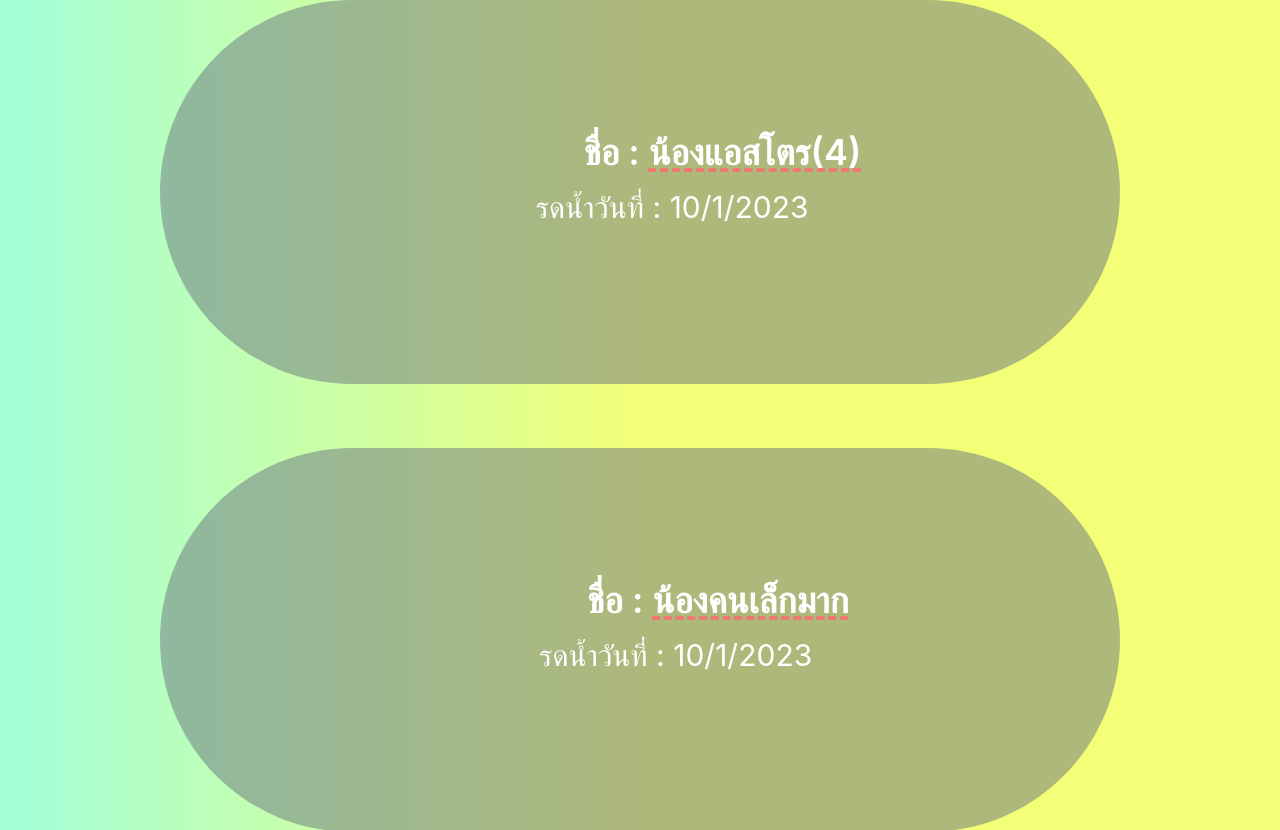
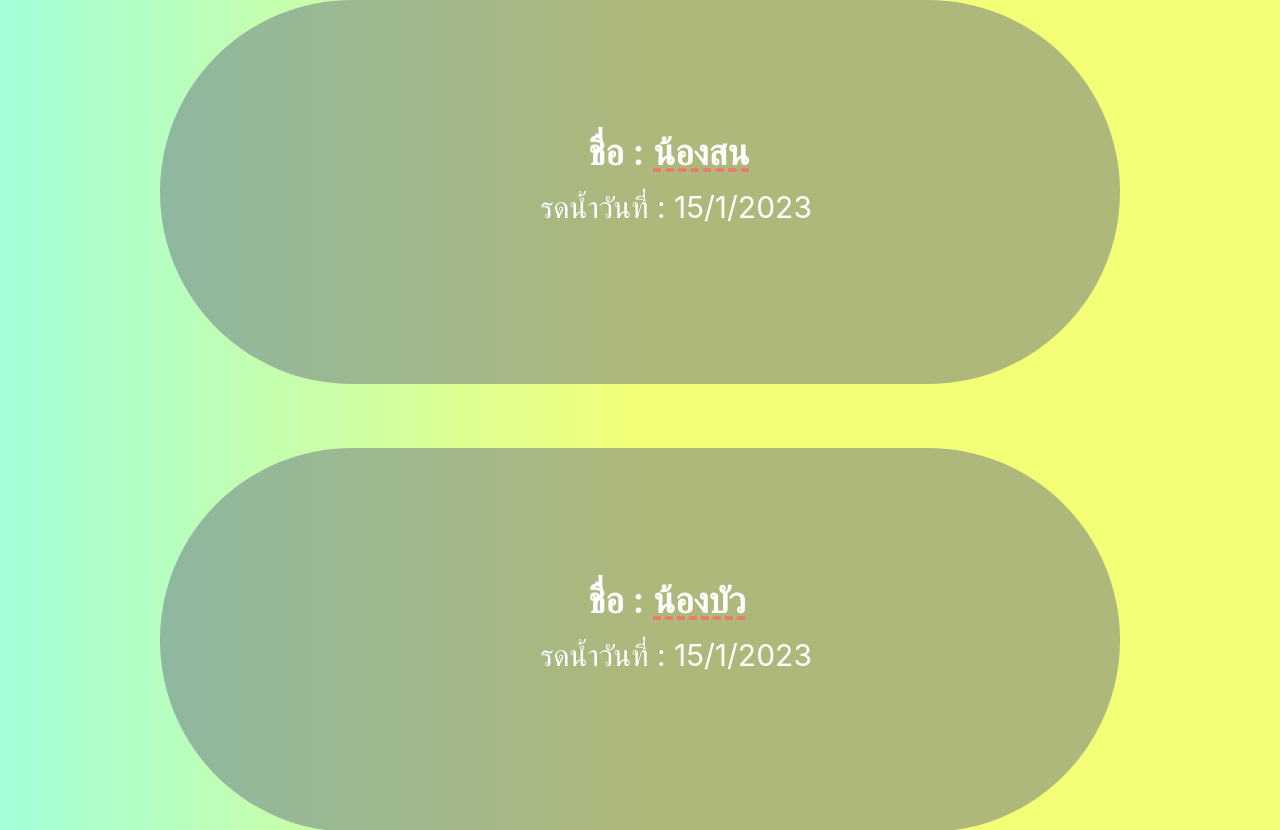
Before and after one commit to ChuBu0012/Watering_Cactus, a React (Create React App) app: page / in a window 1280 px wide. Shown: the part 1056-1886 px from the top of the page. Built offline with nearby package versions, Linux system fonts and the light colour scheme.

Commit message:
Update tree.js

```diff
--- a/src/tree.js
+++ b/src/tree.js
@@ -5,7 +5,7 @@
           Date: 0,
           Month: 0,
           name: "น้องขนแมว",
-          water: "14/1/2023",
+          water: "21/1/2023",
         },
         {
           id: 3,
@@ -42,7 +42,7 @@
           Date: 0,
           Month: 0,
           name: "น้องกระรอก",
-          water: "14/1/2023",
+          water: "21/1/2023",
         },
 
         {
@@ -50,7 +50,7 @@
           Date: 0,
           Month: 0,
           name: "น้องโบ๊ท",
-          water: "14/1/2023",
+          water: "21/1/2023",
         },
 
         {
@@ -58,7 +58,7 @@
           Date: 0,
           Month: 0,
           name: "น้องปุกปุย",
-          water: "14/1/2023",
+          water: "21/1/2023",
         },
         {
           id: 14,
@@ -124,31 +124,31 @@
           id:24,
           Date:0,
           name:"น้องกุหลาบ",
-          water:'8/1/2023',
+          water:'15/1/2023',
         },
         {
           id:27,
           Date:0,
           name:"น้องแอสโตร(4)",
-          water:'10/1/2023',
+          water:'17/1/2023',
         },
         {
           id:29,
           Date:0,
           name:"น้องขนแกะ(2)",
-          water:'8/1/2023',
+          water:'15/1/2023',
         },
         {
           id:32,
           Date:0,
           name:"น้องคนเล็กมาก",
-          water:'10/1/2023',
+          water:'17/1/2023',
         },
         {
           id:34,
           Date:0,
           name:"ลูกๆน้องก๊าบก๊าบ",
-          water:'12/1/2023',
+          water:'19/1/2023',
         },
       ];
 export default tree
```
